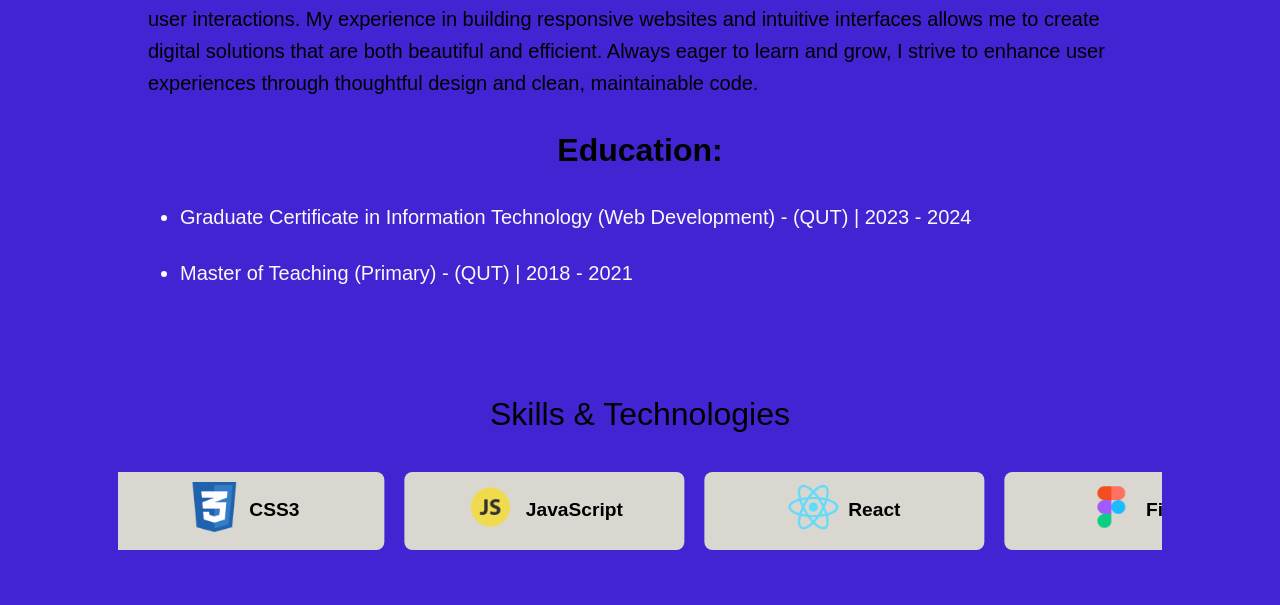
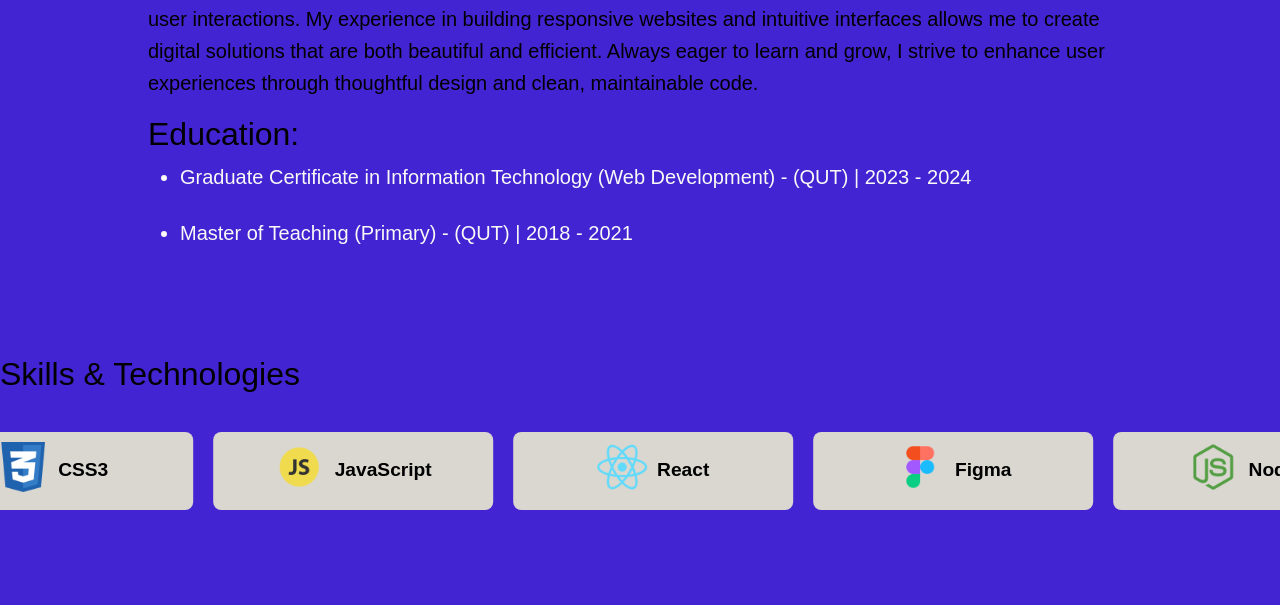
Before and after one commit to Mijincode/jeannie-portfolio, a React (Create React App) app: page / in a window 1280 px wide. Shown: the part 1867-2472 px from the top of the page. Built offline with nearby package versions, Linux system fonts and the light colour scheme.

Commit message:
Change tailwind to css

```diff
--- a/src/components/About.js
+++ b/src/components/About.js
@@ -115,7 +115,7 @@ export default function About() {
     <section id="about" ref={sectionRef}>
       <div className="about-container">
         <h2 className="about-heading">About Me</h2>
-        <div className="max-w-3xl mx-auto text-base leading-relaxed">
+        <div className="about-content">
           <div className="sub-title-about">
             <p>From Classrooms to Code</p>
           </div>
@@ -167,7 +167,7 @@ export default function About() {
             Always eager to learn and grow, I strive to enhance user experiences
             through thoughtful design and clean, maintainable code.
           </p>
-          <h2 className="about-heading">Education: </h2>
+          <h2 className="education-heading">Education: </h2>
           <ul className="leading-relaxed text-base">
             <li className="flex items-center mb-4">
               Graduate Certificate in Information Technology (Web Development) -
--- a/src/components/Skills.js
+++ b/src/components/Skills.js
@@ -46,23 +46,8 @@ export default function Skills() {
           duration: 0.5,
         });
       },
-      // onLeave: () => {
-      //   gsap.to("body", { backgroundColor: "#ffffff", duration: 0.5 });
-      //   gsap.to("h1, h2, p, .text, .strong, .span", {
-      //     color: "#000000",
-      //     duration: 0.5,
-      //   });
-      // },
-      // onLeaveBack: () => {
-      //   gsap.to("body", { backgroundColor: "#ffffff", duration: 0.5 });
-      //   gsap.to("h1, h2, p, .text, .strong, .span", {
-      //     color: "#000000",
-      //     duration: 0.5,
-      //   });
-      // },
     });
 
-    // Cleanup on unmount
     return () => {
       if (scrollTriggerInstance) {
         scrollTriggerInstance.kill();
@@ -71,9 +56,9 @@ export default function Skills() {
   }, []);
   return (
     <section id="skills">
-      <div className="container px-5 py-10 mx-auto">
-        <div className="text-center mb-20">
-          <h2 className="custom-heading">Skills &amp; Technologies</h2>
+      <div className="skills-container">
+        <div className="skills-header">
+          <h2 className="skills-heading">Skills &amp; Technologies</h2>
         </div>
 
         <div className="skills-slider">
```
